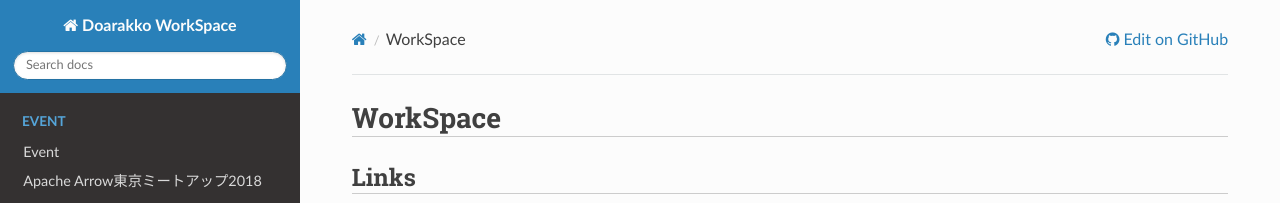
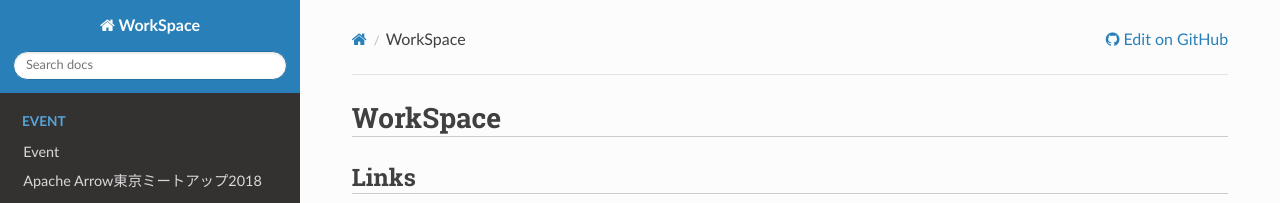
Before and after one commit to Doarakko/mkdocs-github-pages, an MkDocs documentation site: the page built from docs/index.md, in a window 1280 px wide. Shown: the top 203 px of the page. Built offline with MkDocs 1.6.1, drawn with Linux system fonts in a browser that asks for light colours; nearby versions of some CDN libraries.

Commit message:
edit site name

```diff
--- a/mkdocs.yml
+++ b/mkdocs.yml
@@ -1,4 +1,4 @@
-site_name: Doarakko WorkSpace
+site_name: WorkSpace
 use_directory_urls: true
 theme:
     name: readthedocs
```
